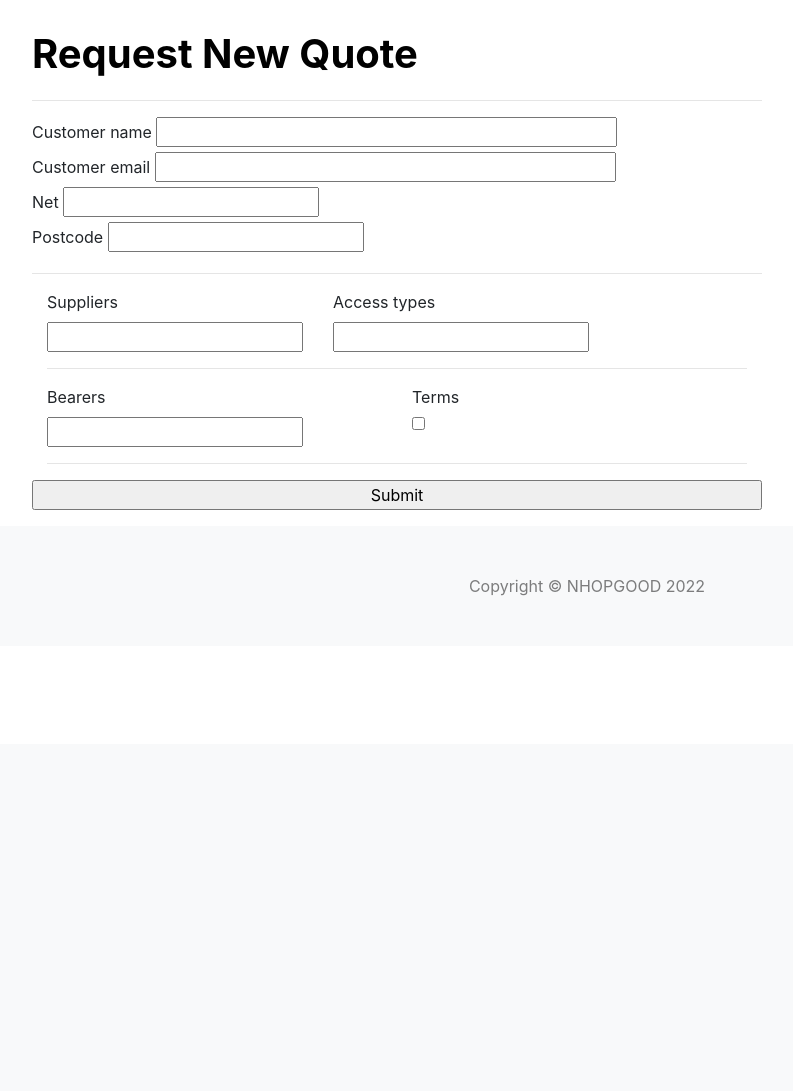
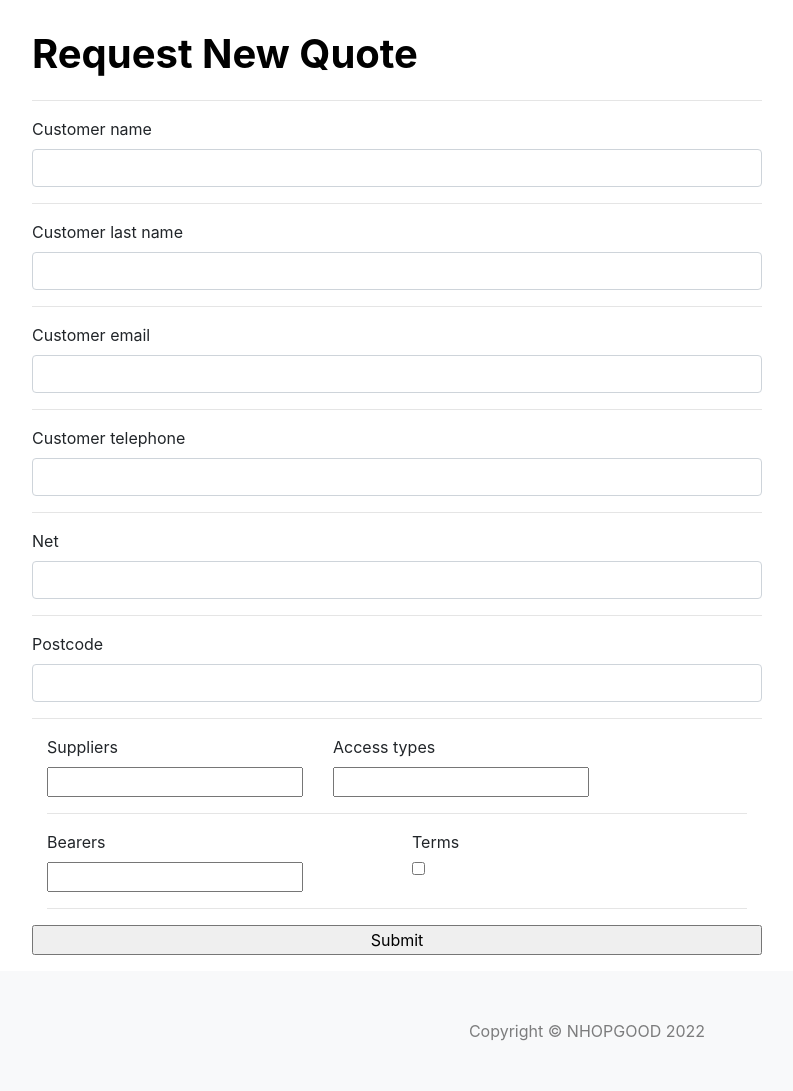
Before and after one commit to SirHoppington/circuitorderingtool, a Python web app: template flask-image/app/Quote/templates/new_quote.html in a window 1280 px wide. Shown: the part 56-1147 px from the top of the page, without its empty margins (53-846 px from the left). Before the commit the page ends 652 px from the top, so only its background shows below. Run offline with Jinja, Linux system fonts and the light colour scheme; the template is opened without the code that fills it: most values are stand-ins (such as "Sample title", 1, 10 or a date in 2020); form fields are guessed from the names that the template uses; some libraries are stand-ins or nearby versions.

Commit message:
Added Customer email,LastName and phoen to Quote form + Customer table and added to respective order form.

```diff
--- a/flask-image/app/Orders/order_routes.py
+++ b/flask-image/app/Orders/order_routes.py
@@ -59,6 +59,10 @@ def new_order(ref):
     else:
         # update db query to return Quotation table postcode
         form.postcode.data = prov[2].postcode
+        form.Telephone.data = prov[3].telephone
+        form.FirstName.data = prov[3].name
+        form.LastName.data = prov[3].lastName
+        form.Email.data = prov[3].email
         if prov[0].provider == "Virtual 1":
             form.quoteReference.data = ref
             form.pricingRequestAccessProductId.data = prov[1].productReference
--- a/flask-image/app/Quote/quote.py
+++ b/flask-image/app/Quote/quote.py
@@ -8,10 +8,10 @@ class NewQuote:
     def __init__(self):
         pass
 
-    def run(self, postcode, filters, reference, name, email):
+    def run(self, postcode, filters, reference, name, email, customer_lastName, customer_telephone):
 
         # try V1 API:
-        new_quote = add_customer( postcode, reference, "Not ordered", name, email)
+        new_quote = add_customer( postcode, reference, "Not ordered", name, email, customer_lastName, customer_telephone)
         print(filters)
         if not filters["suppliers"]:
             try:
--- a/flask-image/app/Quote/quote_routes.py
+++ b/flask-image/app/Quote/quote_routes.py
@@ -22,7 +22,9 @@ def new_quote():
             error = "Net reference already exists"
             return render_template("new_quote.html", form=form, error=error)
         else:
-            quote_request = pricing.run(form.postcode.data, form.data, form.net.data, form.customer_name.data, form.customer_email.data)
+            quote_request = pricing.run(form.postcode.data, form.data, form.net.data,
+                                        form.customer_name.data, form.customer_email.data,
+                                        form.customer_lastName.data, form.customer_telephone.data)
             supplier_pricing = get_provider_pricing(quote_request)
             if not supplier_pricing:
                 return render_template("no_pricing_available.html")
--- a/flask-image/app/Quote/templates/new_quote.html
+++ b/flask-image/app/Quote/templates/new_quote.html
@@ -23,30 +23,44 @@ ul {
 <div class="container">
     <div class="row">
         <div class="col-lg-8">
+
             <div class="form-wrapper">
                 <h1 class="mt-4">Request New Quote</h1>
                 <hr>
                 <form method="POST" id="quoteform" action="{{ url_for('customer_quote.new_quote') }}" >
                     {{ form.csrf_token }}
-                    <fieldset class="form-field">
+                    <div class="form-group">
                         {{ form.customer_name.label}}
-                        {{ form.customer_name(size=40) }}
-                    </fieldset>
-                    <fieldset class="form-field">
+                        {{ form.customer_name(class_="form-control") }}
+                    </div>
+                <hr>
+                            <div class="form-group">
+                        {{ form.customer_lastName.label}}
+                        {{ form.customer_lastName(class_="form-control") }}
+                    </div>
+                <hr>
+                    <div class="form-group">
                         {{ form.customer_email.label}}
-                        {{ form.customer_email(size=40) }}
-                    </fieldset>
-                    <fieldset class="form-field">
+                        {{ form.customer_email(class_="form-control") }}
+                    </div>
+                <hr>
+                    <div class="form-group">
+                        {{ form.customer_telephone.label}}
+                        {{ form.customer_telephone(class_="form-control") }}
+                    </div>
+                <hr>
+                    <div class="form-group">
                         {{ form.net.label}}
-                        {{ form.net(size=20) }}
+                        {{ form.net(class_="form-control")  }}
                         {% if error %}
     <p class=error><strong>Error:</strong> {{ error }}
   {% endif %}
-                    </fieldset>
-					  <fieldset class="form-field">
+                    </div>
+                    <hr>
+					  <div class="form-group">
                         {{ form.postcode.label}}
-                        {{ form.postcode(size=20,**{"onchange":"postcodeChecker()"}) }}
-                    </fieldset>
+                        {{ form.postcode(class_="form-control",**{"onchange":"postcodeChecker()"}) }}
+                    </div>
                     <hr>
 					<div class="container">
 						<div class="row">
```
Also changed, not shown: flask-image/app/Models/association_table.py (+10 -3 lines), flask-image/app/forms.py (+12 -2 lines), flask-image/app/queries.py (+4 -4 lines).
